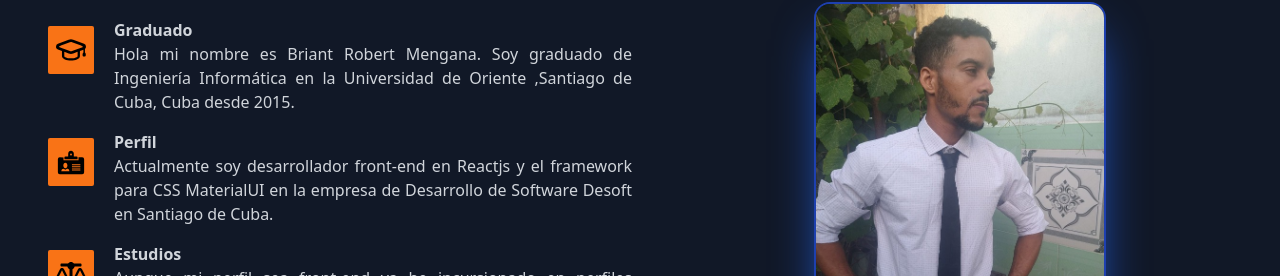
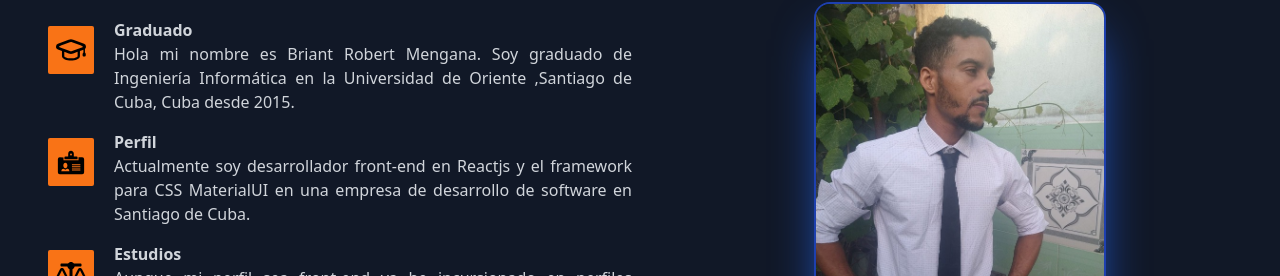
Before and after one commit to briantrobert/portafolio, a Next.js app: page / in a window 1280 px wide. Shown: the part 1530-1806 px from the top of the page. Built offline with nearby package versions, Linux system fonts and the light colour scheme.

Commit message:
Quitar Dsf

```diff
--- a/components/views/PersonalInteresView.jsx
+++ b/components/views/PersonalInteresView.jsx
@@ -19,8 +19,8 @@ const personalDataEn = [
 },{
   title: "Profile",
   text: `I am currently a front-end developer on Reactjs and the
-         MaterialUI CSS framework at the Desoft Software
-         Development company in Santiago de Cuba.`,
+         MaterialUI CSS framework at the a software
+         development company in Santiago de Cuba.`,
   icon: <ProfileSvg />
 },{
   title: "Studies",
@@ -43,8 +43,8 @@ const personalDataEs = [
 },{
   title: "Perfil",
   text: `Actualmente soy desarrollador front-end en Reactjs y el
-  framework para CSS MaterialUI en la empresa de Desarrollo de
-  Software Desoft en Santiago de Cuba.`,
+  framework para CSS MaterialUI en una empresa de desarrollo de
+  software en Santiago de Cuba.`,
   icon: <ProfileSvg />
 },{
   title: "Estudios",
```
